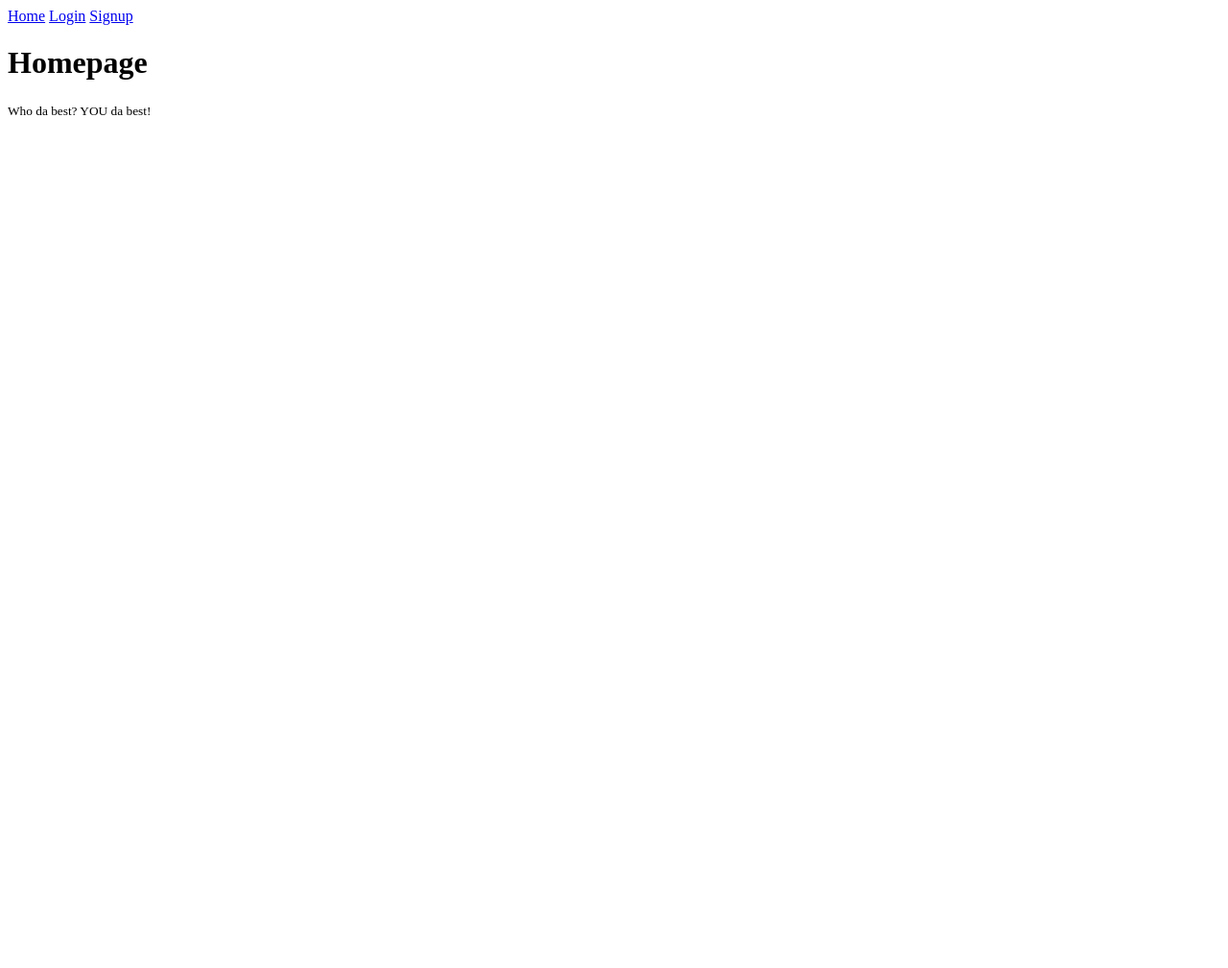
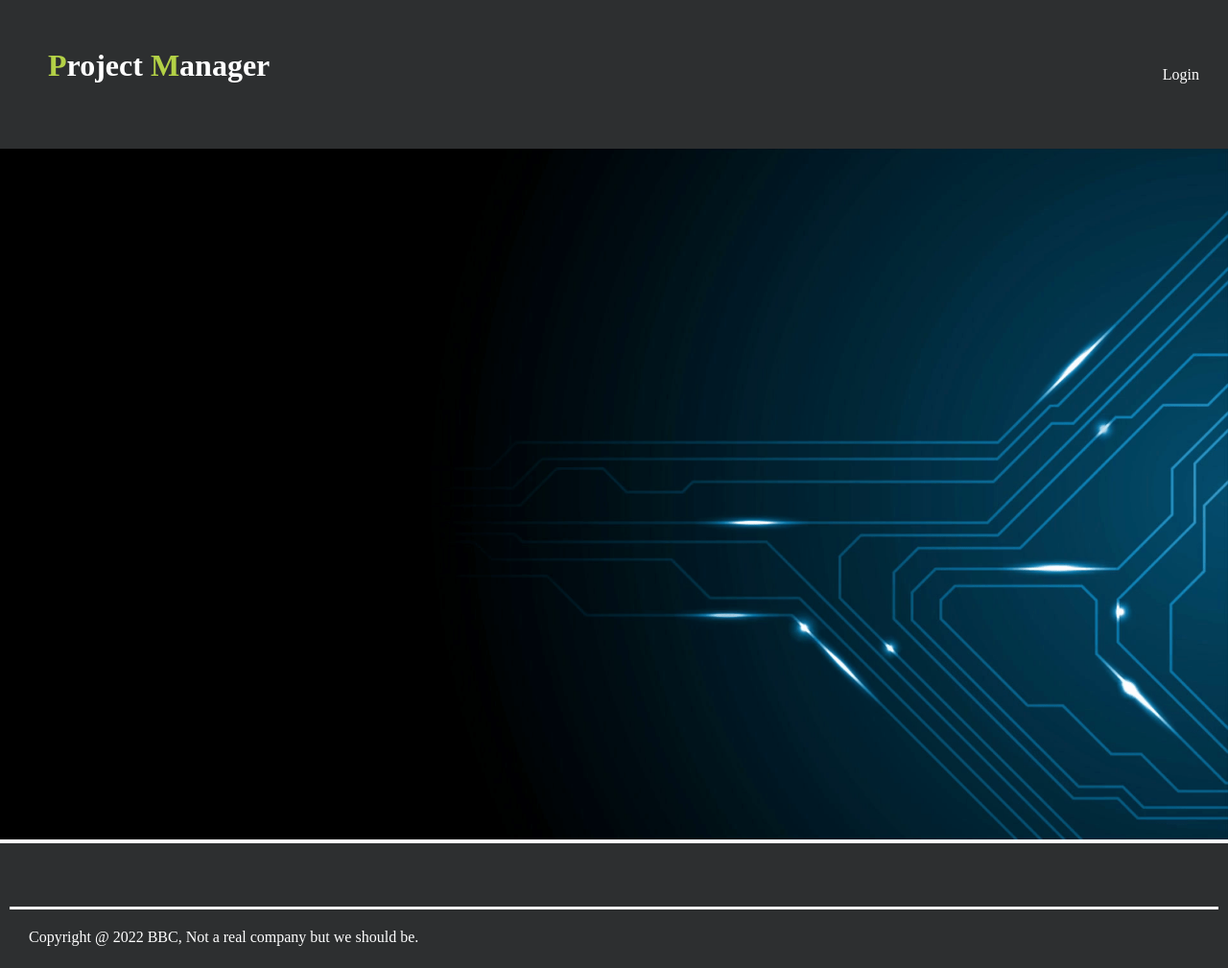
Before and after one commit to matthewj1561/ProjectManager, a website built with Vite: page src/index.html in a window 1280 px wide. Shown: the whole page at 96% size. Before the commit the page ends 800 px from the top, so only its background shows below. Built offline with nearby package versions, Linux system fonts and the light colour scheme.

Commit message:
styling of the home page

```diff
--- /dev/null
+++ b/src/css/home.css
@@ -0,0 +1,3 @@
+img {
+    width: 100%;
+}
--- /dev/null
+++ b/src/css/template.css
@@ -0,0 +1,62 @@
+html {
+    margin: 0;
+}
+body {
+    padding: 0;
+    margin: 0;
+}
+
+h1 {
+    margin: 0;
+}
+
+.sticky {
+    position: fixed;
+    top: 0;
+    width: 100%;
+}
+
+#nav {
+    display: flex;
+    justify-content: space-between;
+    list-style-type: none;
+    margin: 0;
+}
+
+#logo-text {
+    font-size: xx-large;
+}
+
+.small-logo-text {
+    font-size: medium;
+}
+#nav li a,
+footer {
+    text-decoration: none;
+    color: white;
+}
+
+.main-header-p {
+    color: #b3d146;
+}
+header,
+footer {
+    background-color: #2d2f30;
+    padding: 50px 10px;
+    transition: 0.4s;
+}
+
+.logo {
+    text-decoration: none;
+}
+
+.nav-item {
+    align-self: center;
+    justify-self: center;
+    padding-right: 20px;
+}
+
+#footer {
+    border-top: solid;
+    padding: 20px;
+}
--- a/src/index.html
+++ b/src/index.html
@@ -1,17 +1,28 @@
+
 <!DOCTYPE html>
 <html lang="en">
-<head>
-    <meta charset="UTF-8">
-    <meta http-equiv="X-UA-Compatible" content="IE=edge">
-    <meta name="viewport" content="width=device-width, initial-scale=1.0">
+  <head>
+    <meta charset="UTF-8" />
+    <meta http-equiv="X-UA-Compatible" content="IE=edge" />
+    <meta name="viewport" content="width=device-width, initial-scale=1.0" />
+
+    <!-- Web page CSS -->
+    <link rel="stylesheet" href="./css/template.css" />
+    <link rel="stylesheet" href="./css/home.css">
+
+    <script src="/js/main.js" type="module"></script>
+
     <title>Home</title>
-    <script src="/js/main.js" type="module"></script>
-</head>
-<body>
-    <header id="main-header"></header>
+  </head>
+  <body>
+    <header id="header"></header>
+    <img src="./images/hero.webp" alt="Tech">
 
-    <h1>Homepage</h1>
 
     <footer id="main-footer"></footer>
-</body>
+    <!-- Web page script -->
+
+    <!-- Ion icons CDN -->
+
+  </body>
 </html>
--- a/src/js/main.js
+++ b/src/js/main.js
@@ -1,3 +1,5 @@
-import { loadHeaderFooter } from "./utils.js";
+import { loadHeaderFooter } from './utils.js';
 
 loadHeaderFooter();
+
+// Add the sticky class to the navbar when you reach its scroll position. Remove "sticky" when you leave the scroll position
--- a/src/js/utils.js
+++ b/src/js/utils.js
@@ -13,7 +13,7 @@ export function renderWithTemplate(template, parentElement, data, callback) {
     let clone = template.content.cloneNode(true);
 
     if (callback != null) {
-      clone = callback(clone, data);
+        clone = callback(clone, data);
     }
     parentElement.appendChild(clone);
 }
@@ -28,7 +28,7 @@ export function renderWithTemplate(template, parentElement, data, callback) {
  */
 export async function loadTemplate(path) {
     const html = await fetch(path).then((response) => response.text());
-    const template = document.createElement("template");
+    const template = document.createElement('template');
     template.innerHTML = html;
     return template;
 }
@@ -39,12 +39,40 @@ export async function loadTemplate(path) {
  * Adds header and footer to the document using partials in the project
  */
 export async function loadHeaderFooter() {
-    const headerTemplate = await loadTemplate("/partials/header.html");
-    const footerTemplate = await loadTemplate("/partials/footer.html");
+    const headerTemplate = await loadTemplate('/partials/header.html');
+    const footerTemplate = await loadTemplate('/partials/footer.html');
 
-    const domHeader = document.querySelector("#main-header");
-    const domFooter = document.querySelector("#main-footer");
+    const domHeader = document.querySelector('#header');
+    const domFooter = document.querySelector('#main-footer');
 
     renderWithTemplate(headerTemplate, domHeader);
     renderWithTemplate(footerTemplate, domFooter);
+
+    let navbar = document.querySelector('#header');
+
+    // Get the offset position of the navbar
+    let sticky = navbar.offsetTop;
+
+    function myFunction() {
+        if (
+            document.body.scrollTop > 80 ||
+            document.documentElement.scrollTop > 80
+        ) {
+            navbar.classList.add('sticky');
+            navbar.style.padding = '20px 0px';
+
+            document
+                .querySelector('#logo-text')
+                .classList.add('small-logo-text');
+        } else {
+            navbar.classList.remove('sticky');
+            navbar.style.padding = '50px 10px';
+            document
+                .querySelector('#logo-text')
+                .classList.remove('small-logo-text');
+        }
+    }
+    window.onscroll = function () {
+        myFunction();
+    };
 }
--- a/src/partials/footer.html
+++ b/src/partials/footer.html
@@ -1 +1 @@
-<small>Who da best? YOU da best!</small>
+<p id="footer">Copyright @ 2022 BBC, Not a real company but we should be.</p>
--- a/src/partials/header.html
+++ b/src/partials/header.html
@@ -1,3 +1,19 @@
-<a href="/">Home</a>
-<a href="/login">Login</a>
-<a href="/signup">Signup</a>
+
+  <nav >
+      <ul id="nav">
+      <li>
+        <a class="nav-item" href="index.html " class="logo">
+          <h1 id="logo-text">
+            <span class="main-header-p">P</span><span>roject</span> </span><span class="main-header-p">M</span><span>anager</span>
+          </h1>
+        </a>
+      </li>
+      <li class="nav-item">
+        <a href="login" class="nav-link" id="nav-link">Login</a>
+      </li>
+    </ul>
+  </nav>
+
+<!-- <li class="nav-item">
+      <a href="signup" class="nav-link" id="nav-link">Register</a>
+    </li> -->
```
Also changed, not shown: src/images/hero.webp (added).
